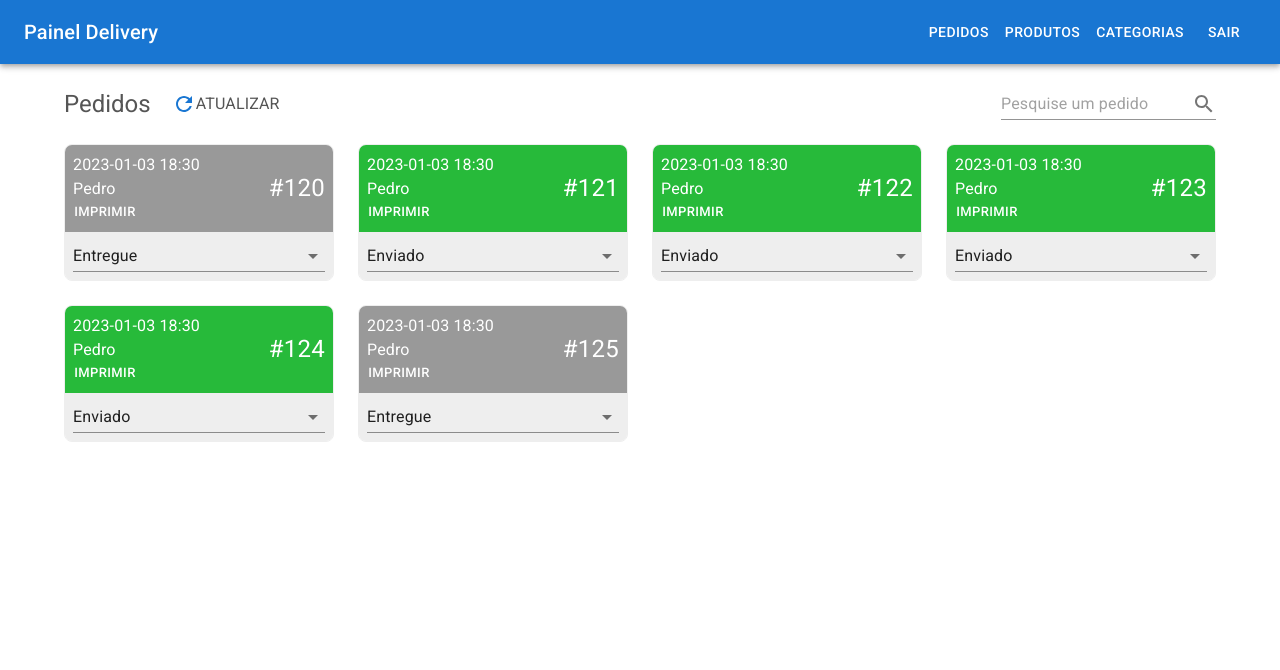
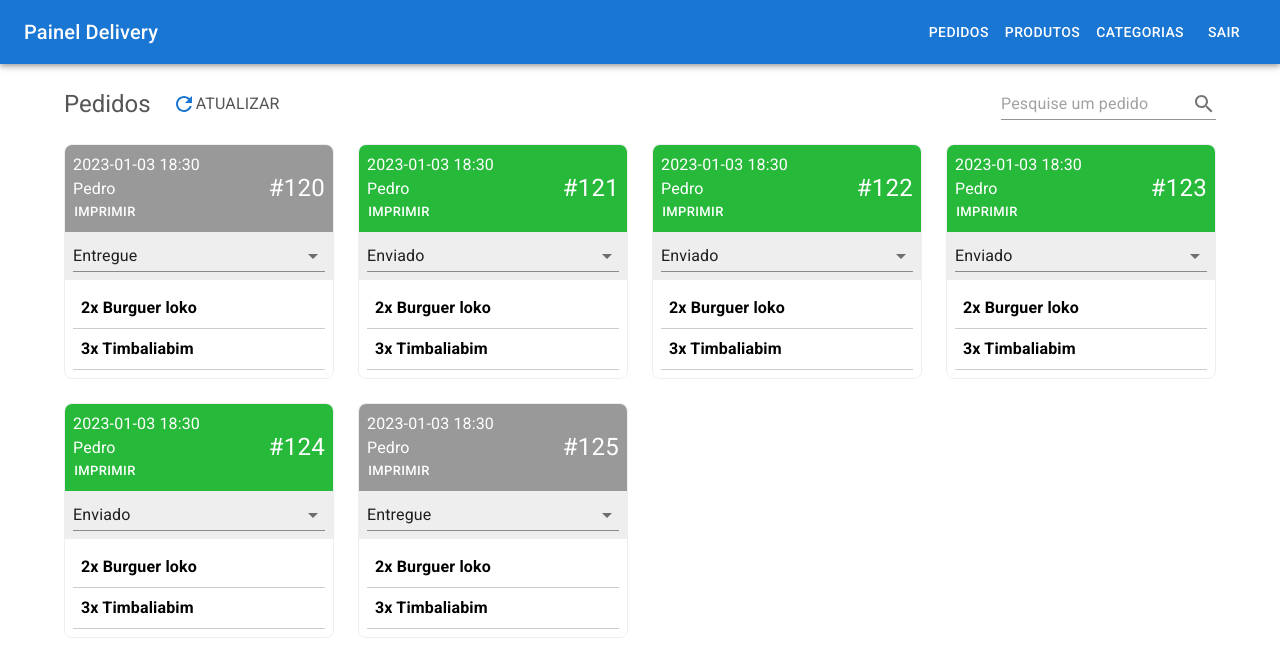
Before and after one commit to cleytonmendest/delivery-painel, a Next.js app: page /pedidos in a window 1280 px wide. Shown: the top 670 px of the page. Built offline with nearby package versions, Linux system fonts and the light colour scheme.

Commit message:
feat: finaliza orderItem

```diff
--- a/src/components/OrderItem.tsx
+++ b/src/components/OrderItem.tsx
@@ -53,6 +53,15 @@
                     <MenuItem value='delivered'>Entregue</MenuItem>
                 </Select>
             </Box>
+            <Box sx={{p: 1, backgroundColor: '#FFF'}}>
+                {item.products.map((productItem, index) =>(
+                    <Typography
+                        key={index}
+                        component='p'
+                        sx={{p:1, color: '#000', fontWeight: 'bold', borderBottom: '1px solid #CCC'}}
+                    >{`${productItem.qt}x ${productItem.product.name}`}</Typography>
+                ))}
+            </Box>
         </Box>
     )
 }
```
